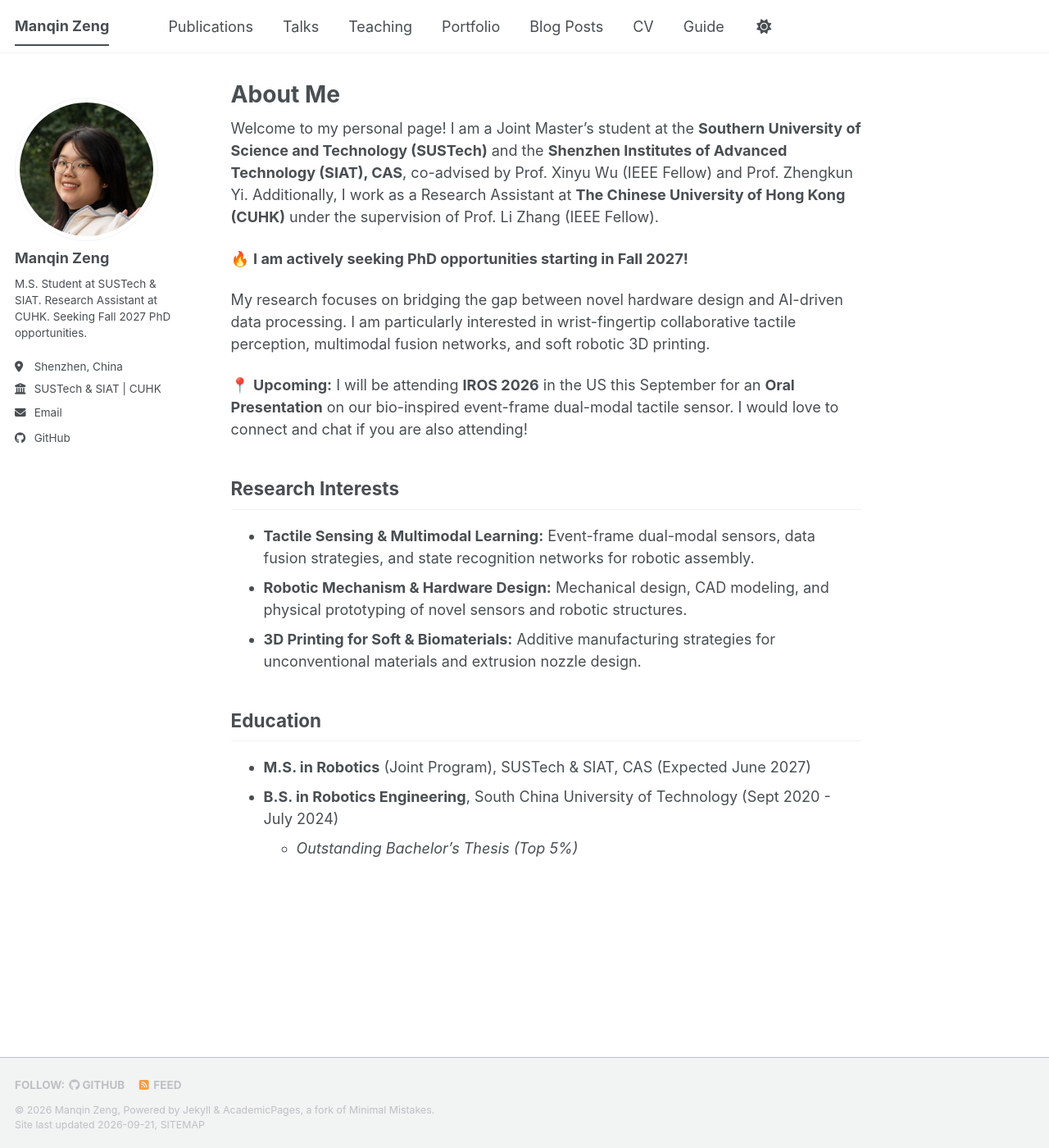
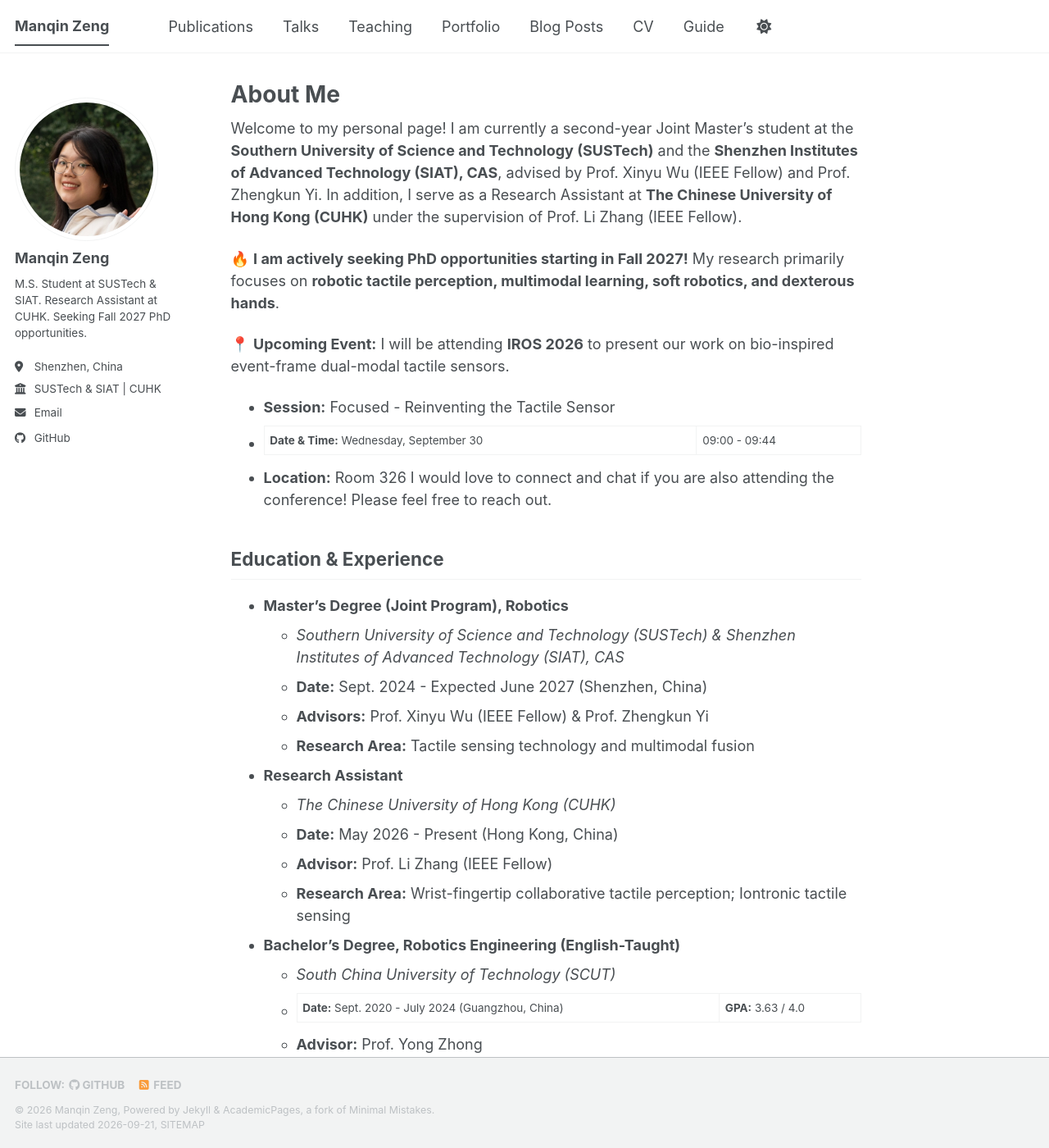
Before and after one commit to ZengManqin/ZengManqin.github.io, a Jekyll site: the page built from _pages/about.md, in a window 1280 px wide and 1400 px high. Shown: the whole window at 82% size. Built offline with Jekyll 4.4.1, drawn with Linux system fonts in a browser that asks for light colours; a style sheet for code colours, icons or effects is not loaded; some of the changed text lies outside the part shown.

Commit message:
Update about.md

```diff
--- a/_pages/about.md
+++ b/_pages/about.md
@@ -7,20 +7,33 @@ redirect_from:
   - /about.html
 ---
 
-Welcome to my personal page! I am a Joint Master's student at the **Southern University of Science and Technology (SUSTech)** and the **Shenzhen Institutes of Advanced Technology (SIAT), CAS**, co-advised by Prof. Xinyu Wu (IEEE Fellow) and Prof. Zhengkun Yi. Additionally, I work as a Research Assistant at **The Chinese University of Hong Kong (CUHK)** under the supervision of Prof. Li Zhang (IEEE Fellow).
+Welcome to my personal page! I am currently a second-year Joint Master's student at the **Southern University of Science and Technology (SUSTech)** and the **Shenzhen Institutes of Advanced Technology (SIAT), CAS**, advised by Prof. Xinyu Wu (IEEE Fellow) and Prof. Zhengkun Yi. In addition, I serve as a Research Assistant at **The Chinese University of Hong Kong (CUHK)** under the supervision of Prof. Li Zhang (IEEE Fellow).
 
-🔥 **I am actively seeking PhD opportunities starting in Fall 2027!**
+🔥 **I am actively seeking PhD opportunities starting in Fall 2027!** My research primarily focuses on **robotic tactile perception, multimodal learning, soft robotics, and dexterous hands**.
 
-My research focuses on bridging the gap between novel hardware design and AI-driven data processing. I am particularly interested in wrist-fingertip collaborative tactile perception, multimodal fusion networks, and soft robotic 3D printing.
+📍 **Upcoming Event:** I will be attending **IROS 2026** to present our work on bio-inspired event-frame dual-modal tactile sensors.
+* **Session:** Focused - Reinventing the Tactile Sensor
+* **Date & Time:** Wednesday, September 30 | 09:00 - 09:44
+* **Location:** Room 326
+I would love to connect and chat if you are also attending the conference! Please feel free to reach out.
 
-📍 **Upcoming:** I will be attending **IROS 2026** in the US this September for an **Oral Presentation** on our bio-inspired event-frame dual-modal tactile sensor. I would love to connect and chat if you are also attending!
+## Education & Experience
 
-## Research Interests
-* **Tactile Sensing & Multimodal Learning:** Event-frame dual-modal sensors, data fusion strategies, and state recognition networks for robotic assembly.
-* **Robotic Mechanism & Hardware Design:** Mechanical design, CAD modeling, and physical prototyping of novel sensors and robotic structures.
-* **3D Printing for Soft & Biomaterials:** Additive manufacturing strategies for unconventional materials and extrusion nozzle design.
+* **Master's Degree (Joint Program), Robotics**
+  * *Southern University of Science and Technology (SUSTech) & Shenzhen Institutes of Advanced Technology (SIAT), CAS*
+  * **Date:** Sept. 2024 - Expected June 2027 (Shenzhen, China)
+  * **Advisors:** Prof. Xinyu Wu (IEEE Fellow) & Prof. Zhengkun Yi
+  * **Research Area:** Tactile sensing technology and multimodal fusion
 
-## Education
-* **M.S. in Robotics** (Joint Program), SUSTech & SIAT, CAS (Expected June 2027)
-* **B.S. in Robotics Engineering**, South China University of Technology (Sept 2020 - July 2024)
-  * *Outstanding Bachelor's Thesis (Top 5%)*
+* **Research Assistant**
+  * *The Chinese University of Hong Kong (CUHK)*
+  * **Date:** May 2026 - Present (Hong Kong, China)
+  * **Advisor:** Prof. Li Zhang (IEEE Fellow)
+  * **Research Area:** Wrist-fingertip collaborative tactile perception; Iontronic tactile sensing
+
+* **Bachelor's Degree, Robotics Engineering (English-Taught)**
+  * *South China University of Technology (SCUT)*
+  * **Date:** Sept. 2020 - July 2024 (Guangzhou, China) | **GPA:** 3.63 / 4.0
+  * **Advisor:** Prof. Yong Zhong
+  * **Awards:** Outstanding Bachelor's Thesis (Top 5%), National Scholarship (2022-2023), University Outstanding Student Club Leader
+  * **Core Coursework:** AI Tech & Applications (96), Data Structures & Algorithms (96), Mechatronics (99), Classical Control Theory (90), Mechanics of Materials (96), Dynamic System Modeling (99)
```
